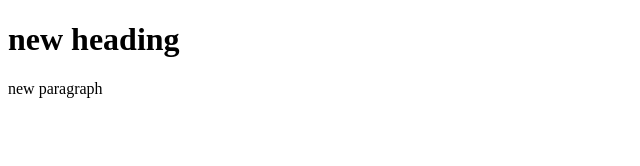
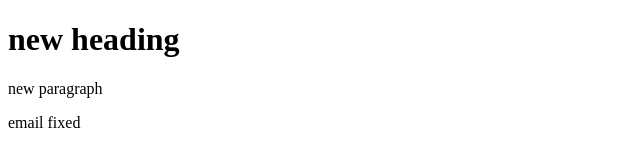
Before and after one commit to FerdousFardin/my-first-repo, a plain HTML site: page index.html in a window 1280 px wide. Shown: the full height of the page, 0-640 px from the left. Drawn offline with Linux system fonts and the light colour scheme.

Commit message:
email fixed

```diff
--- a/index.html
+++ b/index.html
@@ -11,6 +11,7 @@
         new heading
     </h1>
     <p>new paragraph</p>
+    <p>email fixed</p>
 
 </body>
 </html>
```
